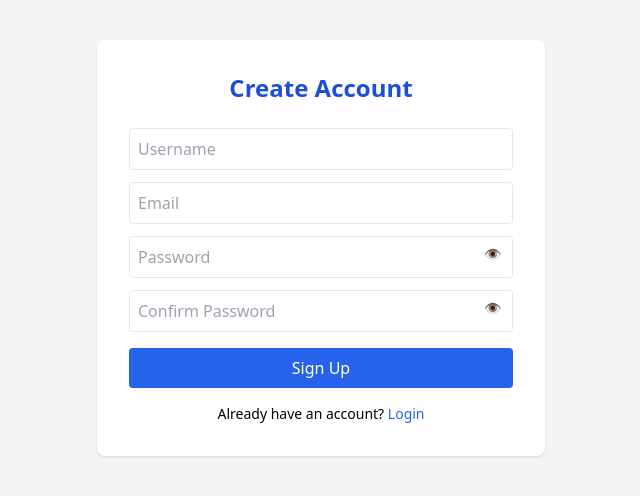
After one commit to HarshDhebe4277/Code-Kalaakar, a Flask app: page /signup in a window 1280 px wide. The commit adds this page. Shown: the top 496 px of the page, without its empty margins (319-959 px from the left). Run offline with Flask 3, Linux system fonts and the light colour scheme; some libraries are stand-ins or nearby versions.

Commit message:
Add login and signup functionality with templates, models, and UI updates

```diff
--- a/app.py
+++ b/app.py
@@ -1,24 +1,100 @@
-from flask import Flask, request, render_template, jsonify
+from flask import Flask, request, render_template, jsonify, redirect, url_for, session
+from flask_sqlalchemy import SQLAlchemy
+from flask_bcrypt import Bcrypt
+from werkzeug.security import generate_password_hash, check_password_hash
+from sqlalchemy import or_
+from dotenv import load_dotenv
 import google.generativeai as genai
-import re
 from faster_whisper import WhisperModel
 import tempfile
 import os
+import re
 
-# === Setup ===
+# === Load Environment Variables ===
+load_dotenv()
+
+# === Flask Setup ===
 app = Flask(__name__)
+app.secret_key = os.getenv("SECRET_KEY", "default-secret")
+app.config["SQLALCHEMY_DATABASE_URI"] = os.getenv("DATABASE_URL")
+app.config["SQLALCHEMY_TRACK_MODIFICATIONS"] = False
+
+# === Extensions ===
+db = SQLAlchemy(app)
+bcrypt = Bcrypt(app)
 genai.configure(api_key=os.getenv("GEMINI_API_KEY"))
 
+# === Flashcard Cache (in-memory) ===
 flashcard_cache = {}
+
+# === Models ===
+class User(db.Model):
+    __tablename__ = "users"
+    id = db.Column(db.Integer, primary_key=True)
+    username = db.Column(db.String(50), unique=True, nullable=False)
+    email = db.Column(db.String(100), unique=True, nullable=False)
+    password = db.Column(db.String(200), nullable=False)
 
 # === Routes ===
 
 @app.route('/')
 def index():
-    return render_template('index.html')
+    if 'user_id' not in session:
+        return redirect(url_for('login'))
+    return render_template('index.html', username=session.get('username'))
+
+# ---------- AUTH ROUTES ----------
+
+@app.route('/signup', methods=['GET', 'POST'])
+def signup():
+    if request.method == 'POST':
+        username = request.form['username'].strip()
+        email = request.form['email'].strip().lower()
+        password = request.form['password']
+        confirm_password = request.form['confirm_password']
+
+        if password != confirm_password:
+            return render_template('signup.html', error='Passwords do not match.')
+
+        existing_user = User.query.filter(or_(User.username == username, User.email == email)).first()
+        if existing_user:
+            return render_template('signup.html', error='Username or Email already exists.')
+
+        hashed_pw = generate_password_hash(password)
+        new_user = User(username=username, email=email, password=hashed_pw)
+        db.session.add(new_user)
+        db.session.commit()
+
+        return redirect(url_for('login'))
+    return render_template('signup.html')
+
+@app.route('/login', methods=['GET', 'POST'])
+def login():
+    if request.method == 'POST':
+        identifier = request.form['identifier'].strip().lower()
+        password = request.form['password']
+
+        user = User.query.filter(or_(User.email == identifier, User.username == identifier)).first()
+        if user and check_password_hash(user.password, password):
+            session['user_id'] = user.id
+            session['username'] = user.username
+            return redirect(url_for('index'))
+        else:
+            return render_template('login.html', error='Invalid credentials.')
+    return render_template('login.html')
+
+@app.route('/logout')
+def logout():
+    session.clear()
+    return redirect(url_for('login'))
+
+# ---------- FLASHCARD GENERATION ----------
 
 @app.route('/generate_flashcards', methods=['POST'])
 def generate_flashcards():
+    if 'user_id' not in session:
+        return jsonify({'status': 'error', 'message': 'Please log in first.'}), 401
+
     try:
         data = request.get_json()
         text = data.get('text', '').strip()
@@ -40,7 +116,7 @@ def generate_flashcards():
         response = model.generate_content(prompt)
         output = response.text.strip()
 
-        matches = re.findall(r'Question[:>]\s*(.+?)\s*Answer[:>]\s*(.+?)(?=\n|$)', output, flags=re.IGNORECASE | re.DOTALL)
+        matches = re.findall(r'Question[:>]\\s*(.+?)\\s*Answer[:>]\\s*(.+?)(?=\\n|$)', output, flags=re.IGNORECASE | re.DOTALL)
 
         flashcards = []
         for q, a in matches:
@@ -56,6 +132,8 @@ def generate_flashcards():
 
     except Exception as e:
         return jsonify({'status': 'error', 'message': f'Something went wrong: {e}', 'flashcards': []}), 500
+
+# ---------- AUDIO TRANSCRIPTION ----------
 
 @app.route('/transcribe_audio', methods=['POST'])
 def transcribe_audio():
@@ -74,7 +152,8 @@ def transcribe_audio():
 
     return jsonify({'status': 'success', 'transcript': transcript})
 
-# No backend OCR here because we're using Tesseract.js on frontend.
+# ---------- QUIZ EVALUATOR ----------
+
 @app.route('/evaluate_answer', methods=['POST'])
 def evaluate_answer():
     data = request.get_json()
@@ -98,6 +177,9 @@ def evaluate_answer():
     except Exception as e:
         return jsonify({'correct': False, 'error': str(e)}), 500
 
-# === Run Server ===
+# ---------- DB INIT ----------
+
 if __name__ == '__main__':
+    with app.app_context():
+        db.create_all()
     app.run(debug=True)
--- /dev/null
+++ b/templates/signup.html
@@ -0,0 +1,45 @@
+<!-- templates/signup.html -->
+<!DOCTYPE html>
+<html lang="en">
+<head>
+  <meta charset="UTF-8">
+  <title>Sign Up</title>
+  <script src="https://cdn.tailwindcss.com"></script>
+</head>
+<body class="bg-gray-100">
+  <div class="max-w-md mx-auto mt-10 bg-white p-8 rounded-lg shadow">
+    <h2 class="text-2xl font-bold text-center text-blue-700 mb-6">Create Account</h2>
+
+    {% if error %}
+      <p class="text-red-600 mb-4 text-sm text-center">{{ error }}</p>
+    {% endif %}
+
+    <form method="POST" autocomplete="off">
+      <input name="username" type="text" required placeholder="Username" class="w-full mb-3 p-2 border rounded" />
+      <input name="email" type="email" required placeholder="Email" class="w-full mb-3 p-2 border rounded" />
+
+      <div class="relative mb-3">
+        <input id="password" name="password" type="password" required minlength="6" placeholder="Password" class="w-full p-2 border rounded" />
+        <button type="button" onclick="togglePassword('password', this)" class="absolute right-3 top-2 text-sm">👁</button>
+      </div>
+
+      <div class="relative mb-4">
+        <input id="confirmPassword" name="confirm_password" type="password" required minlength="6" placeholder="Confirm Password" class="w-full p-2 border rounded" />
+        <button type="button" onclick="togglePassword('confirmPassword', this)" class="absolute right-3 top-2 text-sm">👁</button>
+      </div>
+
+      <button class="w-full bg-blue-600 text-white p-2 rounded hover:bg-blue-700">Sign Up</button>
+    </form>
+
+    <p class="text-sm mt-4 text-center">Already have an account? <a href="/login" class="text-blue-600">Login</a></p>
+  </div>
+
+  <script>
+    function togglePassword(id, btn) {
+      const input = document.getElementById(id);
+      input.type = input.type === 'password' ? 'text' : 'password';
+      btn.textContent = input.type === 'password' ? '👁' : '🙈';
+    }
+  </script>
+</body>
+</html>
```
Also changed, not shown: models.py (added, +10 -0 lines), templates/index.html (+37 -0 lines), templates/login.html (added, +39 -0 lines), static/script.js (line endings or trailing spaces).
